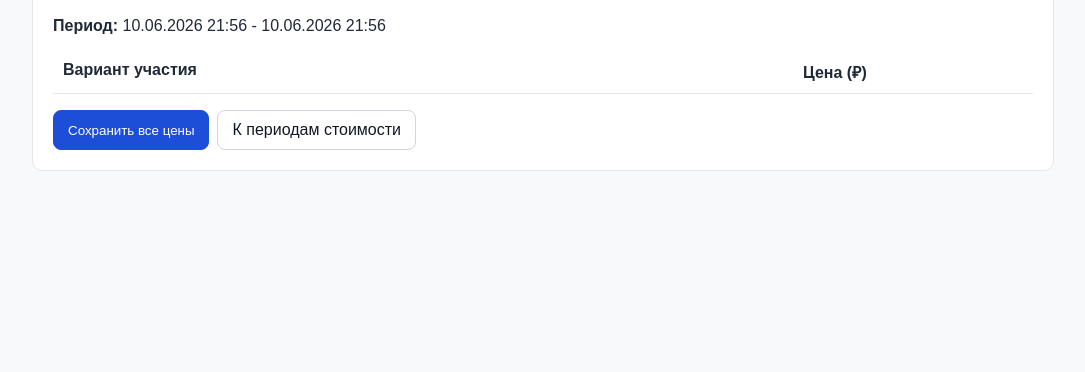
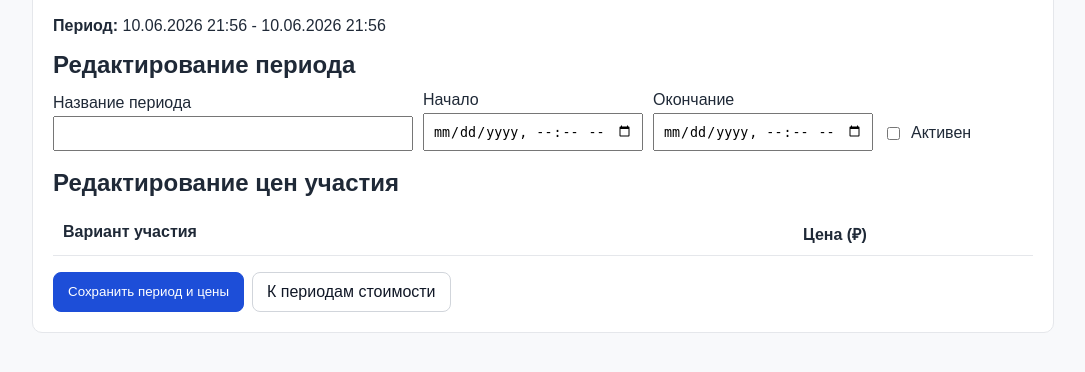
Before and after one commit to gazetdinovartur/universal-application-engine, a Symfony app: template templates/admin/pricing_period_prices.html.twig in a window 1280 px wide. Shown: the part 120-492 px from the top of the page, without its empty margins (97-1182 px from the left). Run offline with Twig, Linux system fonts and the light colour scheme; the template is opened without the code that fills it, so the values that code supplies are empty; some libraries are stand-ins or nearby versions.

Commit message:
Improve pricing period admin editing flow.
Keep the dedicated prices action, make period names clickable in the list, combine period fields and all participation prices on one page, and remove the separate participation prices menu entry.

```diff
--- a/src/Admin/DashboardController.php
+++ b/src/Admin/DashboardController.php
@@ -35,6 +35,5 @@ class DashboardController extends AbstractDashboardController
         yield MenuItem::linkTo(ProductCrudController::class, 'Проекты', 'fa fa-box');
         yield MenuItem::linkTo(PricingPeriodCrudController::class, 'Периоды стоимости', 'fa fa-calendar');
         yield MenuItem::linkTo(ParticipationOptionCrudController::class, 'Варианты участия', 'fa fa-list');
-        yield MenuItem::linkTo(ParticipationPriceCrudController::class, 'Цены участия', 'fa fa-ruble-sign');
     }
 }
--- a/templates/admin/pricing_period_prices.html.twig
+++ b/templates/admin/pricing_period_prices.html.twig
@@ -36,6 +36,27 @@
         <form method="post" novalidate>
             <input type="hidden" name="_token" value="{{ csrf_token('pricing_period_prices_' ~ period.id) }}">
 
+            <h2 style="margin: 4px 0 12px;">Редактирование периода</h2>
+            <div style="display:grid; grid-template-columns: 1fr 220px 220px 150px; gap: 10px; align-items: end;">
+                <label>
+                    <div style="margin-bottom: 4px;">Название периода</div>
+                    <input type="text" name="period_name" value="{{ periodForm.name }}" required style="width:100%; box-sizing:border-box; padding:8px;">
+                </label>
+                <label>
+                    <div style="margin-bottom: 4px;">Начало</div>
+                    <input type="datetime-local" name="period_start_at" value="{{ periodForm.startAt }}" required style="width:100%; box-sizing:border-box; padding:8px;">
+                </label>
+                <label>
+                    <div style="margin-bottom: 4px;">Окончание</div>
+                    <input type="datetime-local" name="period_end_at" value="{{ periodForm.endAt }}" required style="width:100%; box-sizing:border-box; padding:8px;">
+                </label>
+                <label style="display:flex; align-items:center; gap:8px; margin-bottom: 8px;">
+                    <input type="checkbox" name="period_is_active" value="1" {% if periodForm.isActive %}checked{% endif %}>
+                    Активен
+                </label>
+            </div>
+
+            <h2 style="margin: 18px 0 8px;">Редактирование цен участия</h2>
             <table>
                 <thead>
                 <tr>
@@ -67,7 +88,7 @@
             </table>
 
             <div class="actions">
-                <button type="submit" class="btn btn-primary">Сохранить все цены</button>
+                <button type="submit" class="btn btn-primary">Сохранить период и цены</button>
                 <a href="{{ periodsIndexUrl }}" class="btn">
                     К периодам стоимости
                 </a>
```
Also changed, not shown: src/Admin/PricingPeriodCrudController.php (+12 -1 lines), src/Controller/Admin/PricingPeriodPricesController.php (+46 -2 lines).
